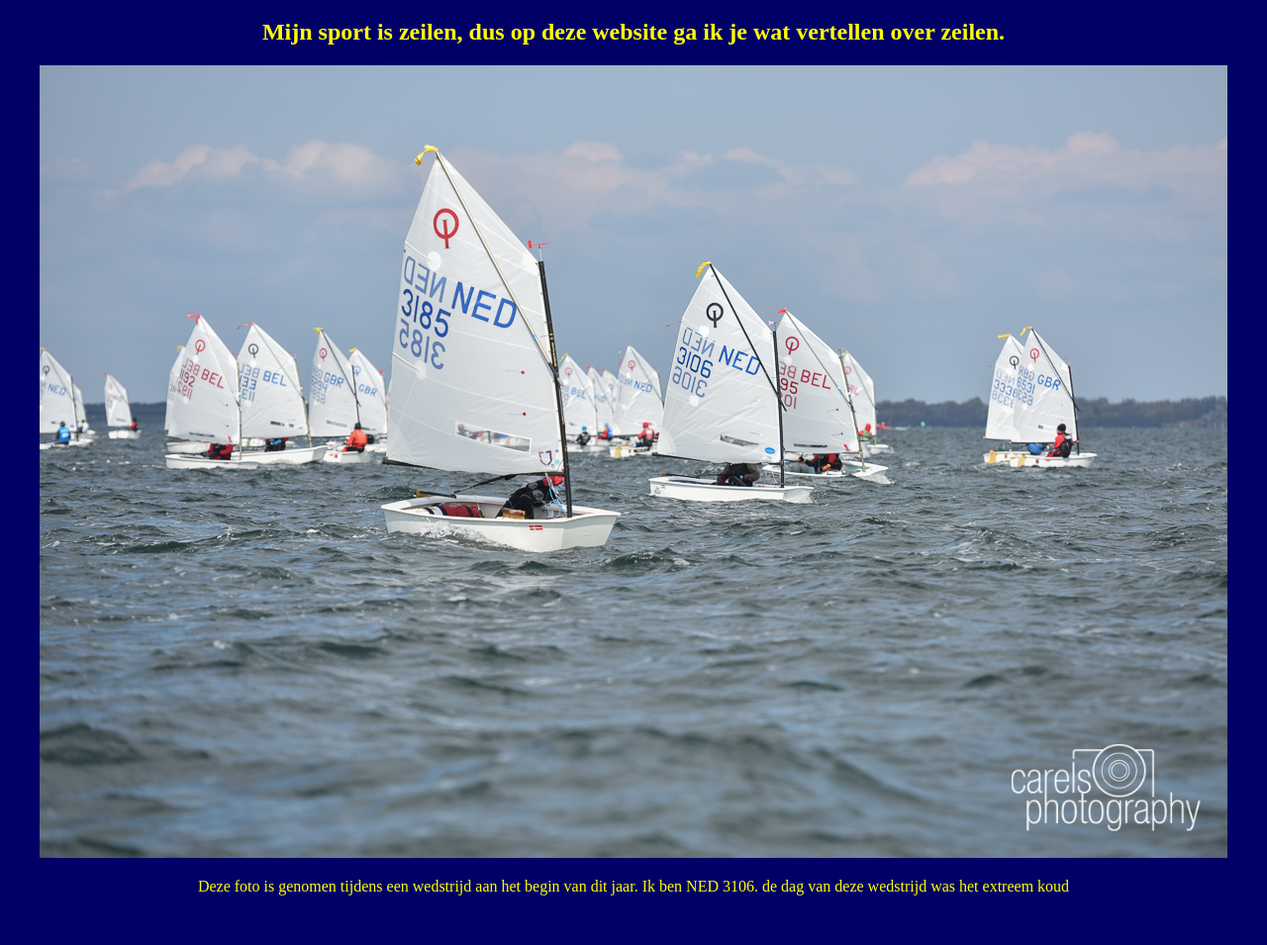
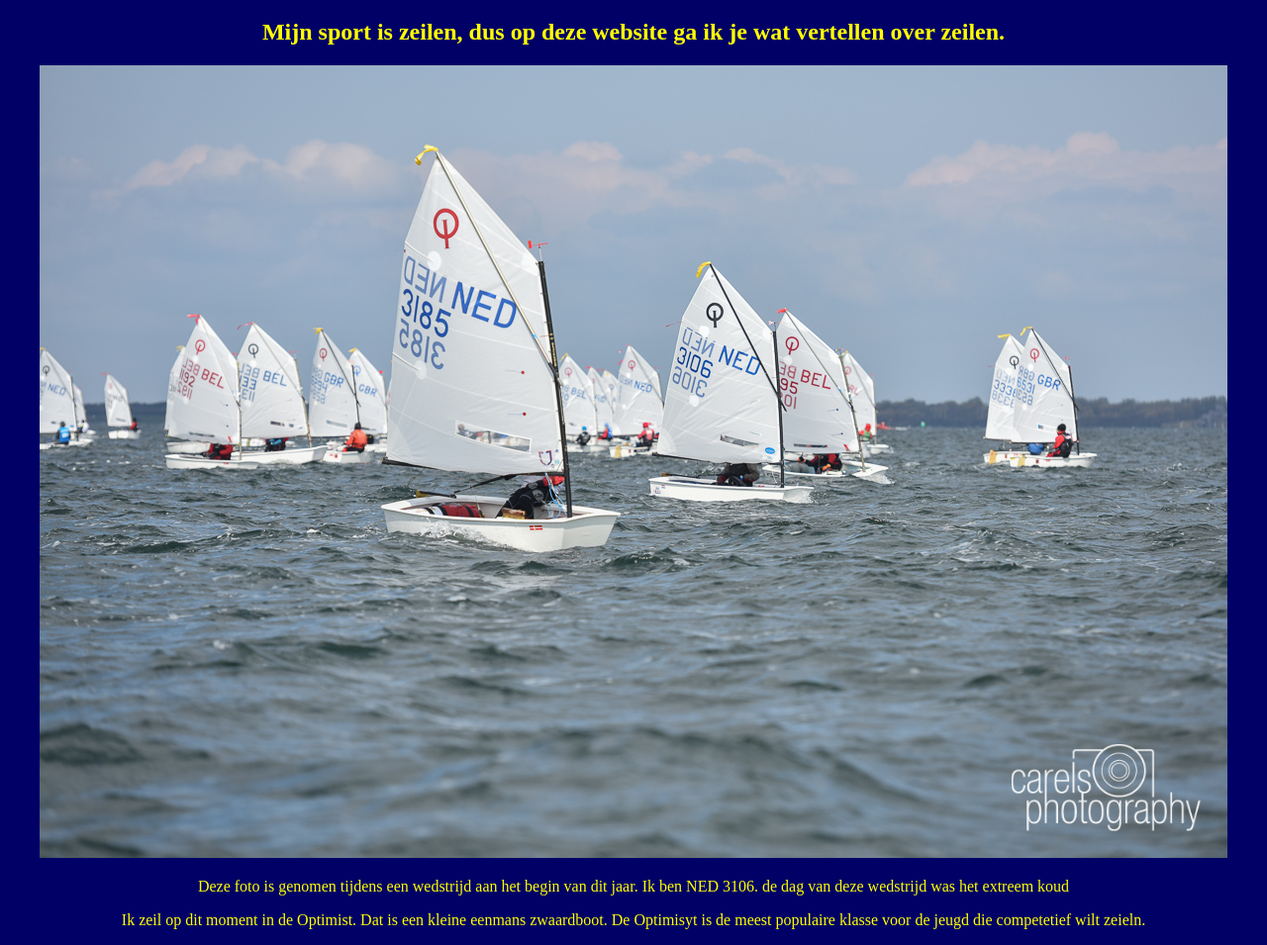
Before and after one commit to sailorman2/first-website, a plain HTML site: page index.html in a window 1280 px wide. Shown: the part 61-1016 px from the top of the page at 99% size. Before the commit the page ends 982 px from the top, so only its background shows below. Drawn offline with Linux system fonts and the light colour scheme.

Commit message:
Update index.html

```diff
--- a/index.html
+++ b/index.html
@@ -10,7 +10,7 @@
 <h2> Mijn sport is zeilen, dus op deze website ga ik je wat vertellen over zeilen. </h2>
  <img src="img/169054227.zZbf0anC.OptispringDag1-2019190.jpg" alt="ik zeilen">
  <p> Deze foto is genomen tijdens een wedstrijd aan het begin van dit jaar. Ik ben NED 3106. de dag van deze wedstrijd was het extreem koud</p>
-
+ <p> Ik zeil op dit moment in de Optimist. Dat is een kleine eenmans zwaardboot. De Optimisyt is de meest populaire klasse voor de jeugd die competetief wilt zeieln. </p>
 
 
 </body>
```
